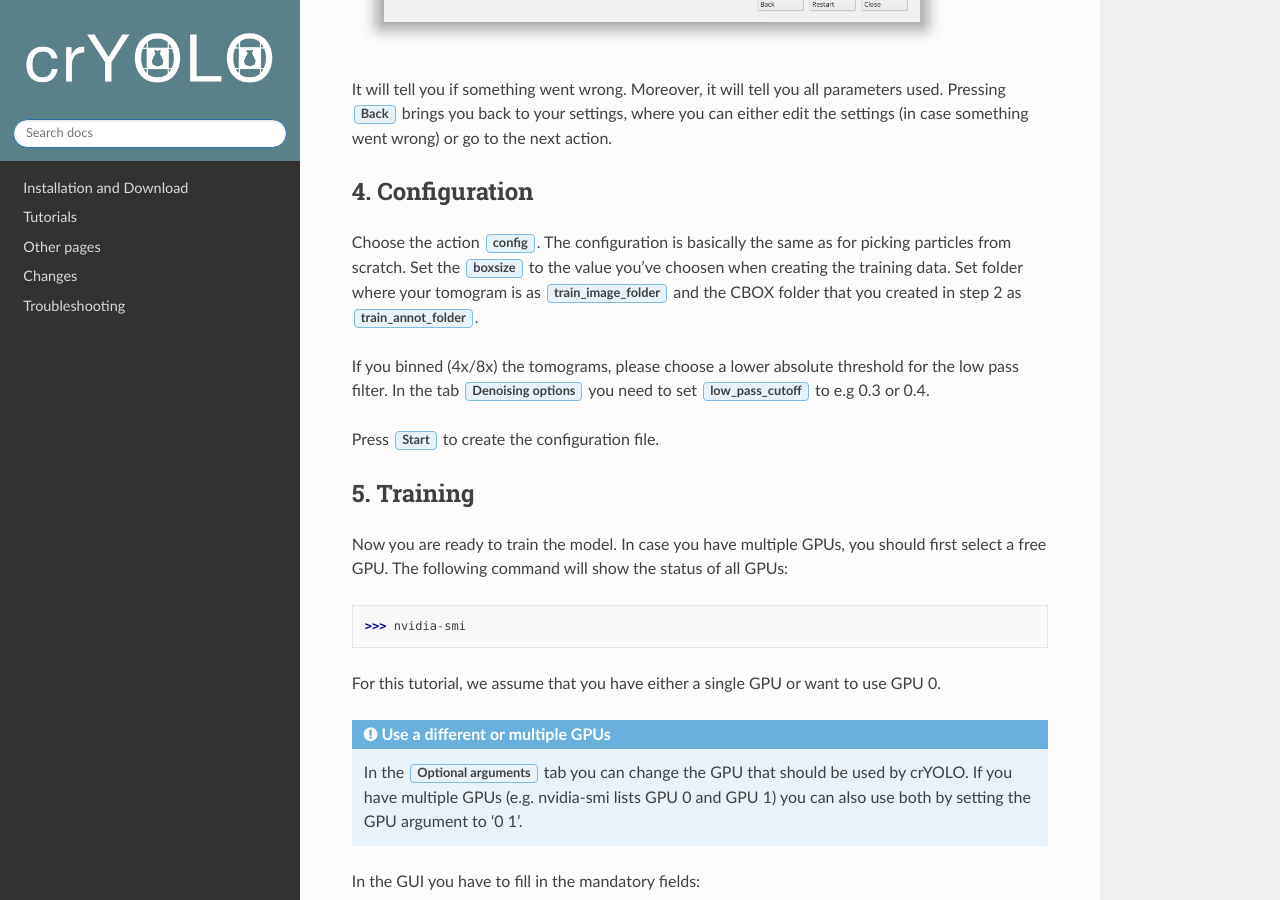
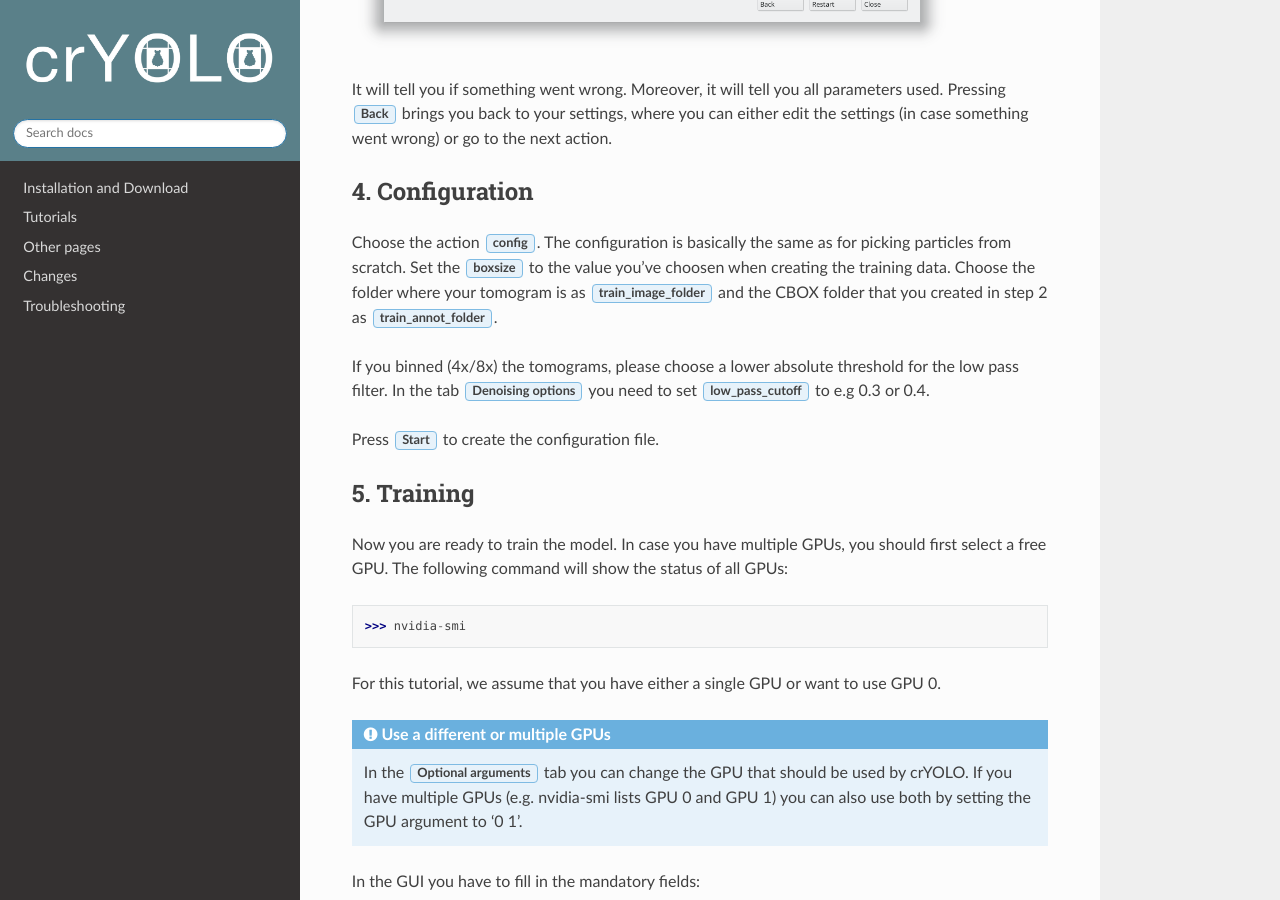
Before and after one commit to MPI-Dortmund/cryolo, a Sphinx documentation site: the page built from source/tutorials/tut06_tomo_filament.rst, in a window 1280 px wide and 900 px high, scrolled down 2586 px. Built offline with Sphinx 7.4.7 and the Read the Docs theme 2.0.0, drawn with Linux system fonts in a browser that asks for light colours.

Commit message:
changed tomo tutorial

```diff
--- a/source/tutorials/tut06_tomo_filament.rst
+++ b/source/tutorials/tut06_tomo_filament.rst
@@ -53,7 +53,7 @@ crYOLO will ask you for your desired inter-box distance than it will save the tr
 ^^^^^^^^^^^^^^^^
 
 Choose the action :guilabel:`config`. The configuration is basically the same as for picking particles from scratch.
-Set the :guilabel:`boxsize` to the value you've choosen when creating the training data. Set folder
+Set the :guilabel:`boxsize` to the value you've choosen when creating the training data. Choose the folder
 where your tomogram is as :guilabel:`train_image_folder` and the CBOX folder that you created in step
 2 as :guilabel:`train_annot_folder`.
 
```
